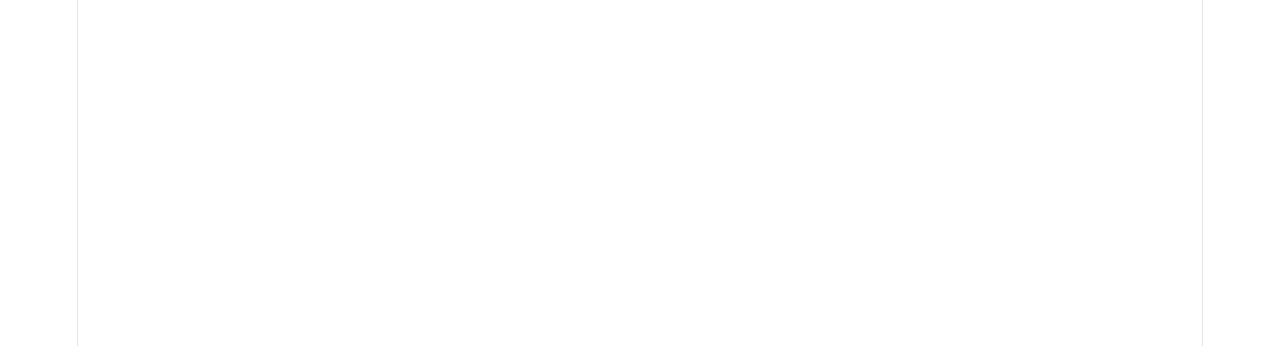
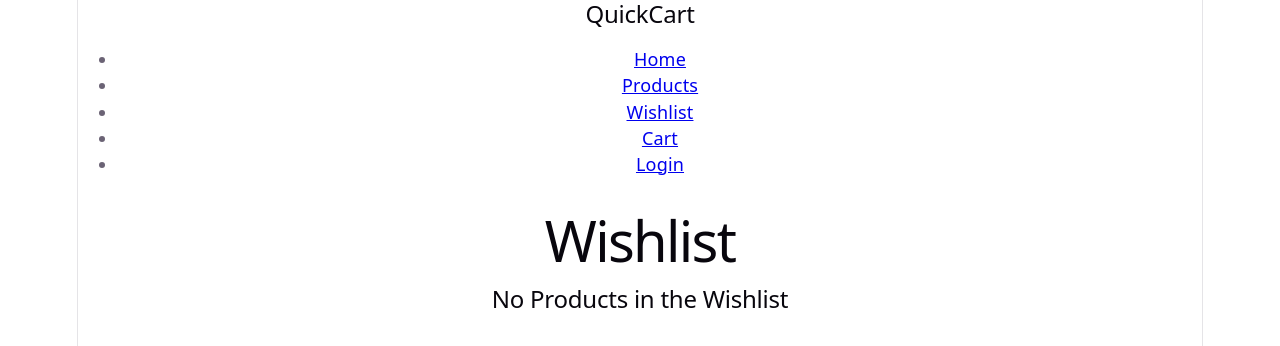
Before and after one commit to Surya-58/Ecommerce-FullStack, a React (Vite) app in the folder Customer/: page /wishlist in a window 1280 px wide. Shown: the top 346 px of the page. Built offline with nearby package versions, Linux system fonts and the light colour scheme.

Commit message:
Succesfully created wishlist funtionality

```diff
--- a/Customer/src/Context/WishlistContext.jsx
+++ b/Customer/src/Context/WishlistContext.jsx
@@ -6,13 +6,34 @@
 const WishlistProvider = ({children}) => {
     const [wishlist, setWishlist] = useState([])
 
+    const addToWishlist = (product) => {
+        const existingProduct = wishlist.find((item) => item.id === product.id)
+
+        if(existingProduct){
+            return
+        }
+        setWishlist([
+            ...wishlist,
+            product,
+        ])
+    }
+
+    const removeFromWishlist = (id) => {
+        const updatedWishlist = wishlist.filter((item) => item.id !== id)
+
+        setWishlist(updatedWishlist)
+
+    }
+
   return (
     <WishlistContext.Provider
     value={{
         wishlist,
         setWishlist,
+        addToWishlist,
+        removeFromWishlist,
     }}
-    >
+    >{children}
 
     </WishlistContext.Provider>
   )
--- a/Customer/src/Pages/ProductDetails.jsx
+++ b/Customer/src/Pages/ProductDetails.jsx
@@ -2,10 +2,12 @@
 import { useParams } from "react-router-dom";
 import { getProductById } from "../Services/api";
 import { CartContext } from "../Context/CartContext";
+import { WishlistContext } from "../Context/WishlistContext";
 
 const ProductDetails = () => {
   const { id } = useParams();
   const { addToCart } = useContext(CartContext);
+  const { addToWishlist} = useContext(WishlistContext)
 
   const [product, setProduct] = useState(null);
 
@@ -45,6 +47,7 @@
           {product.featured && <p>Featured Product</p>}
 
           <button onClick={()=>addToCart(product)}>Add to Cart</button>
+          <button onClick={()=>addToWishlist(product)} >Add to wishlist</button>
         </div>
       )}
     </div>
--- a/Customer/src/Pages/Wishlist.jsx
+++ b/Customer/src/Pages/Wishlist.jsx
@@ -1,9 +1,35 @@
-import React from 'react'
+import React from "react";
+import { useContext } from "react";
+import { WishlistContext } from "../Context/WishlistContext";
+import { CartContext } from "../Context/CartContext";
 
 const Wishlist = () => {
+  const { wishlist, removeFromWishlist } = useContext(WishlistContext);
+  const { addToCart } = useContext(CartContext);
+
+  const handleMoveToCart = (product) => {
+    addToCart(product);
+    removeFromWishlist(product.id);
+  };
   return (
-    <div>Wishlist</div>
-  )
-}
+    <div>
+      <h1>Wishlist</h1>
 
-export default Wishlist
+      {wishlist.length === 0 ? (
+        <h2>No Products in the Wishlist</h2>
+      ) : (
+        wishlist.map((item) => (
+          <div key={item.id}>
+            <img src={item.image} alt={item.name} width="150" />
+            <h2>{item.name}</h2>
+            <p>₹ {item.price}</p>
+            <button onClick={() => handleMoveToCart(item)}>Move to Cart</button>
+            <button onClick={() => removeFromWishlist(item.id)}>Remove</button>
+          </div>
+        ))
+      )}
+    </div>
+  );
+};
+
+export default Wishlist;
```
Also changed, not shown: Customer/src/Services/productApi.js (added), Customer/src/Services/userApi.js (added).
